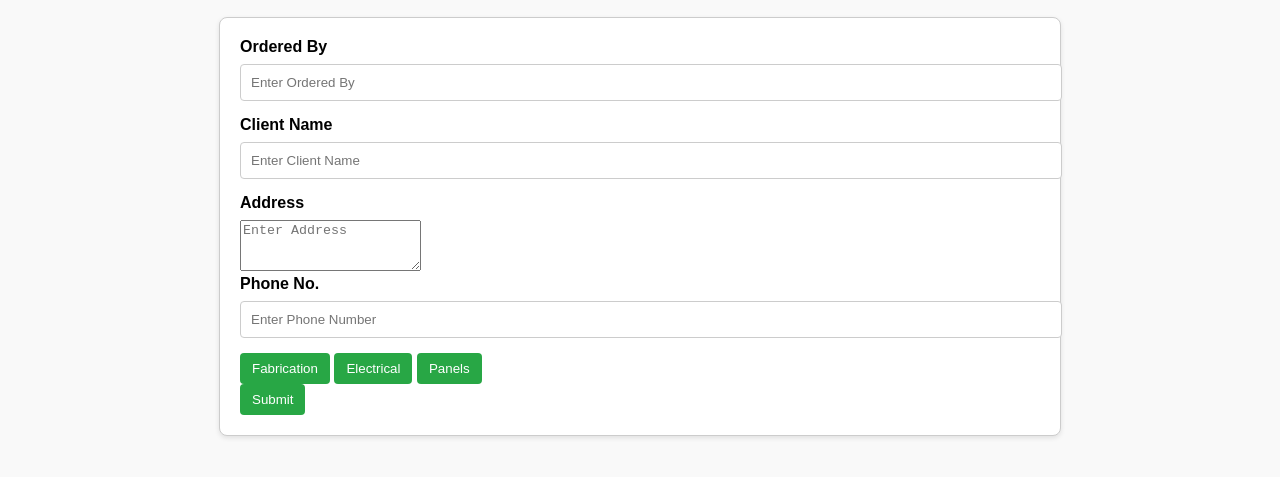
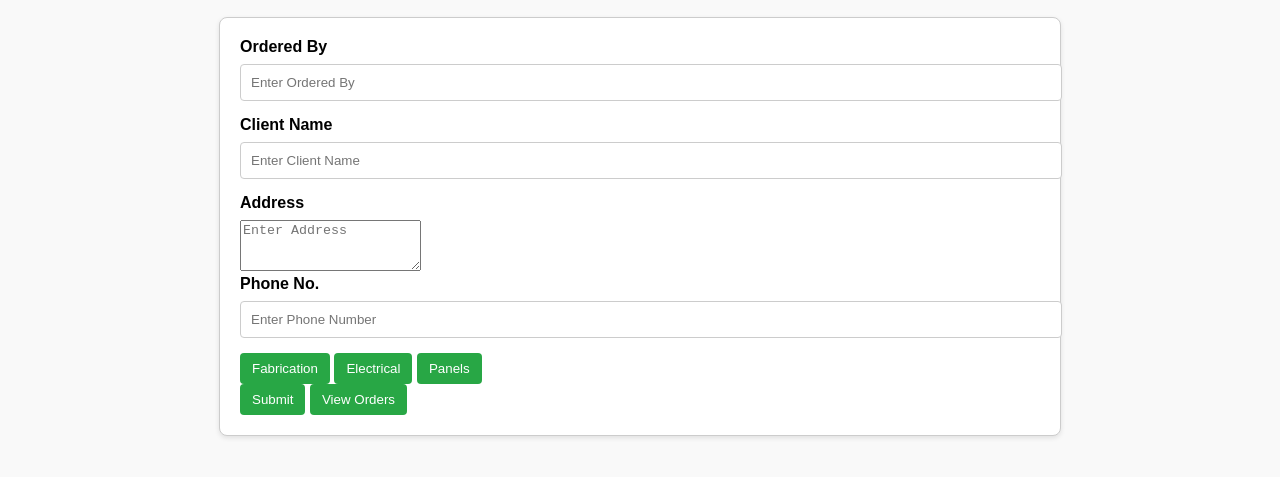
Before and after one commit to thetavegatech/smarttechmaterialform, a plain HTML site: page index.html in a window 1280 px wide. Shown: the part 111-588 px from the top of the page. Drawn offline with nearby package versions, Linux system fonts and the light colour scheme.

Commit message:
2 commit

```diff
--- a/index.html
+++ b/index.html
@@ -187,6 +187,7 @@
         </div>
 
         <button type="button" onclick="submitForm()">Submit</button>
+        <button type="button" class="view-orders-btn" onclick="viewOrders()">View Orders</button>
     </form>
 
 
@@ -984,6 +985,10 @@
             // Display the PDF
             doc.output('dataurlnewwindow');
         }
+        function viewOrders() {
+            window.open('table.html', '_blank'); // Opens the orders list in a new tab
+        }
+
     </script>
 
     <script src="https://cdnjs.cloudflare.com/ajax/libs/jspdf/2.4.0/jspdf.umd.min.js"></script>
```
Also changed, not shown: table.html (+1 -1 lines).
